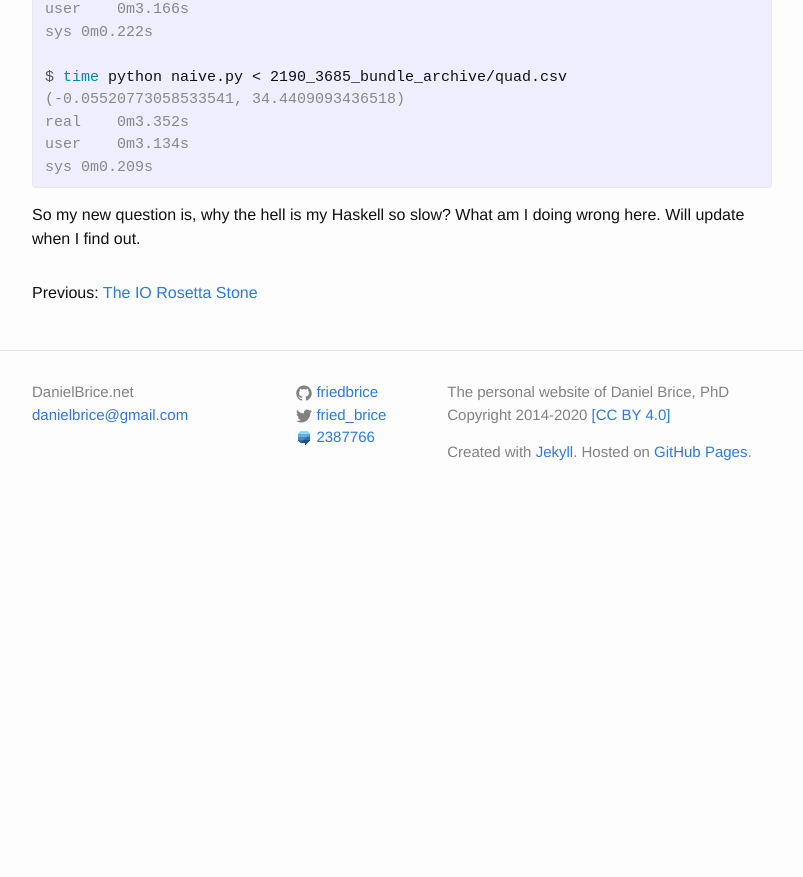
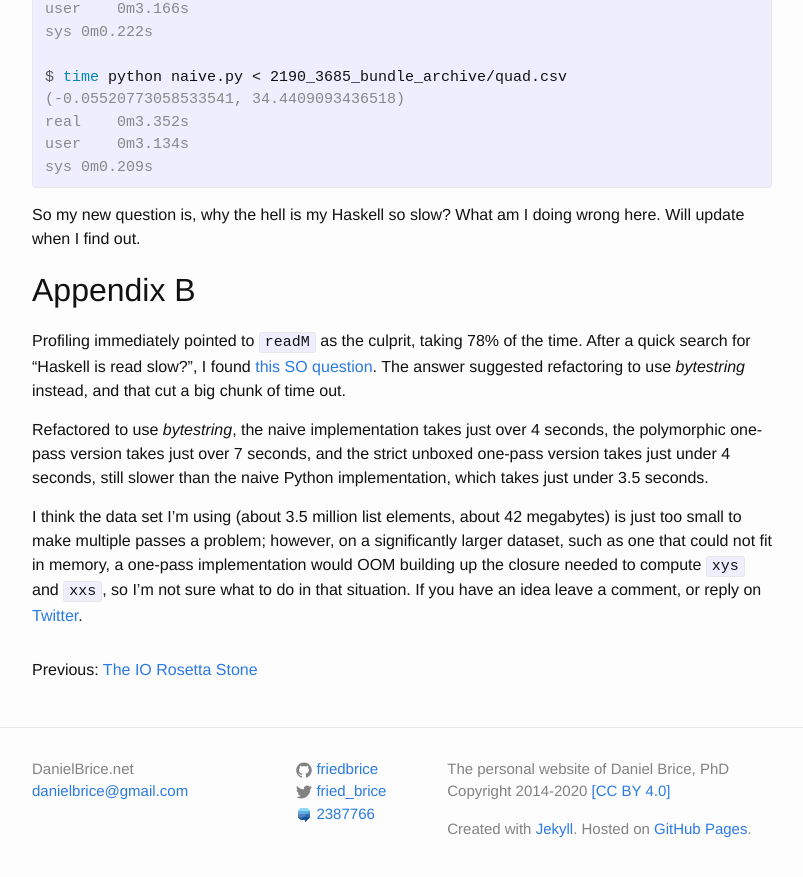
Before and after one commit to friedbrice/friedbrice.github.io, a Jekyll site: the page built from _posts/2020-06-12-simple-linear-regression-in-one-pass.md, in a window 1280 px wide and 900 px high, scrolled down 13693 px. Shown: the top 877 px of the window, without its empty margins (238-1041 px from the left). Built offline with Jekyll 4.4.1, drawn with Linux system fonts in a browser that asks for light colours; formulas are drawn with MathJax 3; comment, search, counter and statistics services are not loaded; before the commit the page ends 14217 px from its top, so only the background shows below that.

Commit message:
bytestring

```diff
--- a/_posts/2020-06-12-simple-linear-regression-in-one-pass.md
+++ b/_posts/2020-06-12-simple-linear-regression-in-one-pass.md
@@ -567,6 +567,7 @@ I was caught off-guard by the test results. I thought it'd go without saying tha
 
 I think this blog post is less a story about how awesome monoids are (They are.) and more a story about how awesome GHC is (It is.). To me, it's amazing that GHC can take the straightforward (and, frankly, kinda sloppy) naive implementation and compile it down to efficient code. To me, this reinforces a general theme in Haskell: do the obvious, simple thing first.
 
+
 ## Appendix
 
 In trying to find out why the six-pass naive version did so well compared to the first one-pass version, I went ahead and implemented the six-pass naive version in python.
@@ -634,3 +635,12 @@ sys 0m0.209s
 {% endhighlight %}
 
 So my new question is, why the hell is my Haskell so slow? What am I doing wrong here. Will update when I find out.
+
+
+## Appendix B
+
+Profiling immediately pointed to `readM` as the culprit, taking 78% of the time. After a quick search for "Haskell is read slow?", I found [this SO question](https://stackoverflow.com/questions/29186541/why-is-this-haskell-program-so-much-slower-than-an-equivalent-python-one). The answer suggested refactoring to use _bytestring_ instead, and that cut a big chunk of time out.
+
+Refactored to use _bytestring_, the naive implementation takes just over 4 seconds, the polymorphic one-pass version takes just over 7 seconds, and the strict unboxed one-pass version takes just under 4 seconds, still slower than the naive Python implementation, which takes just under 3.5 seconds.
+
+I think the data set I'm using (about 3.5 million list elements, about 42 megabytes) is just too small to make multiple passes a problem; however, on a significantly larger dataset, such as one that could not fit in memory, a one-pass implementation would OOM building up the closure needed to compute `xys` and `xxs`, so I'm not sure what to do in that situation. If you have an idea leave a comment, or reply on [Twitter](https://twitter.com/fried_brice/status/1271482515031638016?s=20).
```
